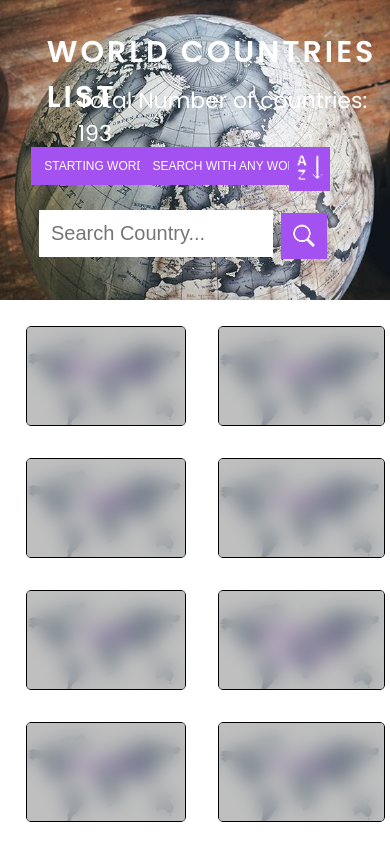
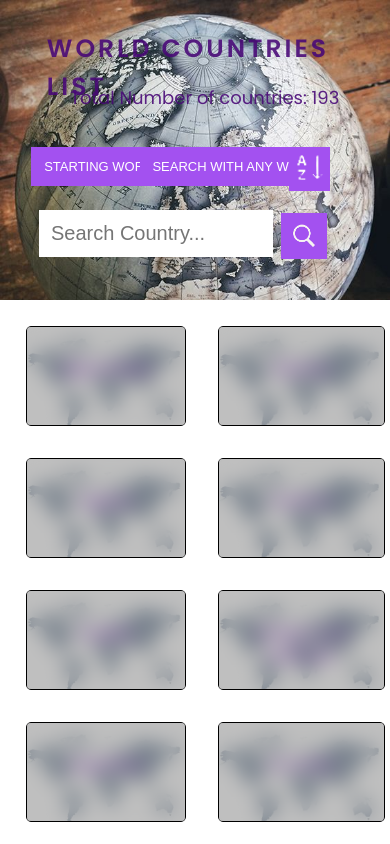
Before and after one commit to bintadam/Countries, a plain HTML site: page index.html in a window 390 px wide. Shown: the top 844 px of the page. Drawn offline with Linux system fonts and the light colour scheme.

Commit message:
fixed errors

```diff
--- a/style.css
+++ b/style.css
@@ -15,7 +15,7 @@ html{
 body{
     font-family: 'Poppins', sans-serif;
     height: 100vh;
-    color: white;
+    color: rgba(72, 8, 118, 0.885);
     z-index: 1;
 }
 
@@ -153,13 +153,13 @@ p{
     h1 {
         top: 10%;
         left: 12%;
-        font-size: 3rem;
+        font-size: 2.5rem;
     }
 
     h5 {
-        left: 20%;
+        left: 18%;
         top: 28%;
-        font-size: 2.2rem;
+        font-size: 1.8rem;
         font-weight: 400;
     }
 
@@ -167,7 +167,7 @@ p{
         left: 25%;
         top: 38%;
         font-size: 1.6rem;
-        font-weight: 600;
+        font-weight: 500;
         color: rgba(70, 0, 119, 0.885);
     }
 
@@ -197,7 +197,7 @@ p{
         top: 49%;
         background-color: rgb(163, 81, 240);
         border: none;
-        font-size: 1.2rem;
+        font-size: 1.3rem;
         color: #fff;
     }
 
```
